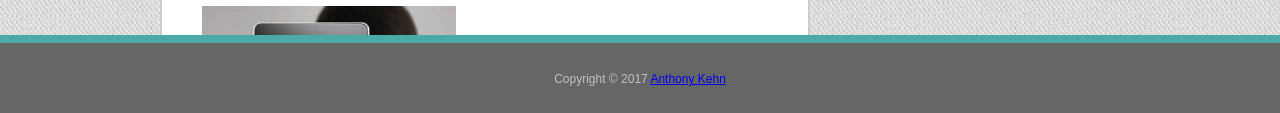
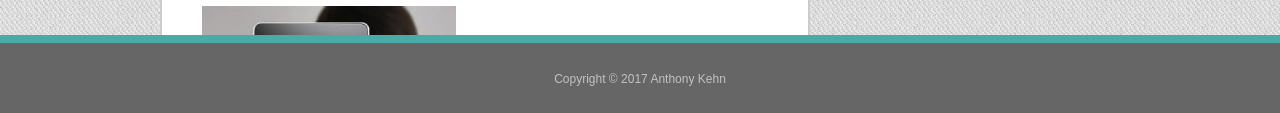
Before and after one commit to akehn/Responsive-Portfolio, a plain HTML site: page portfolio.html in a window 1280 px wide. Shown: the part 685-798 px from the top of the page. Drawn offline with Linux system fonts and the light colour scheme.

Commit message:
Small Footer Change

```diff
--- a/portfolio.html
+++ b/portfolio.html
@@ -91,8 +91,7 @@
     </main>
     <!-- Footer Section -->
     <footer class="footer">
-        Copyright &copy 2017
-        <a href="http://www.kehn.net" target="_blank">Anthony Kehn</a>
+        Copyright &copy 2017 Anthony Kehn
     </footer>
 </body>
 
```
